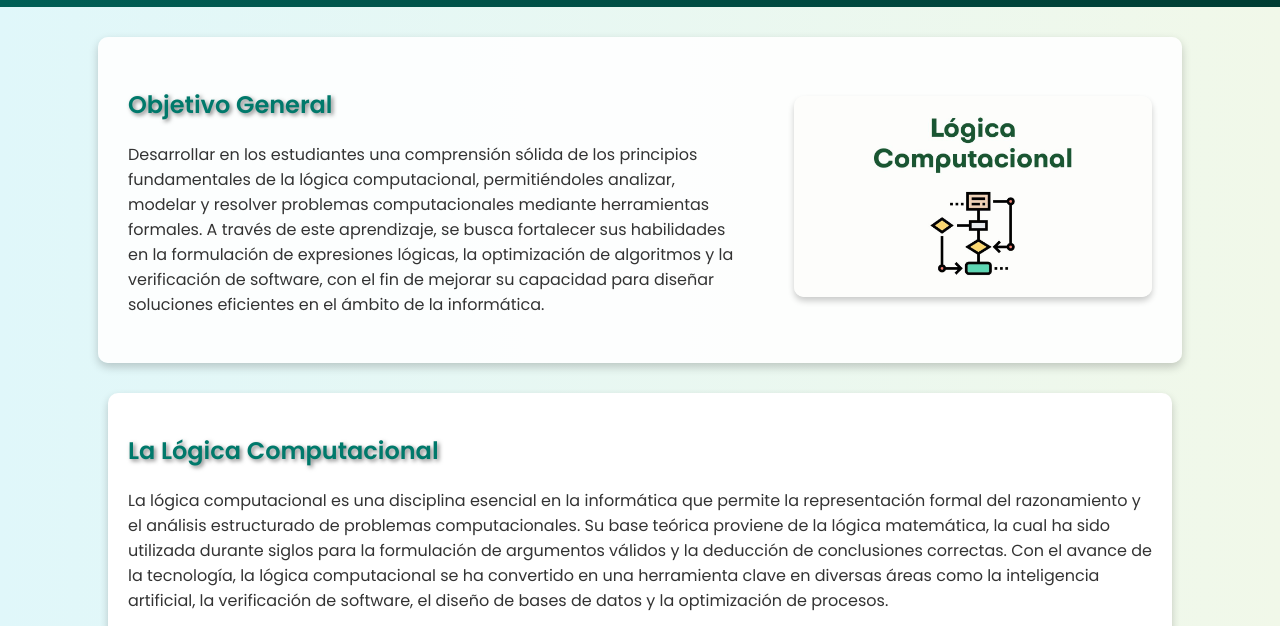
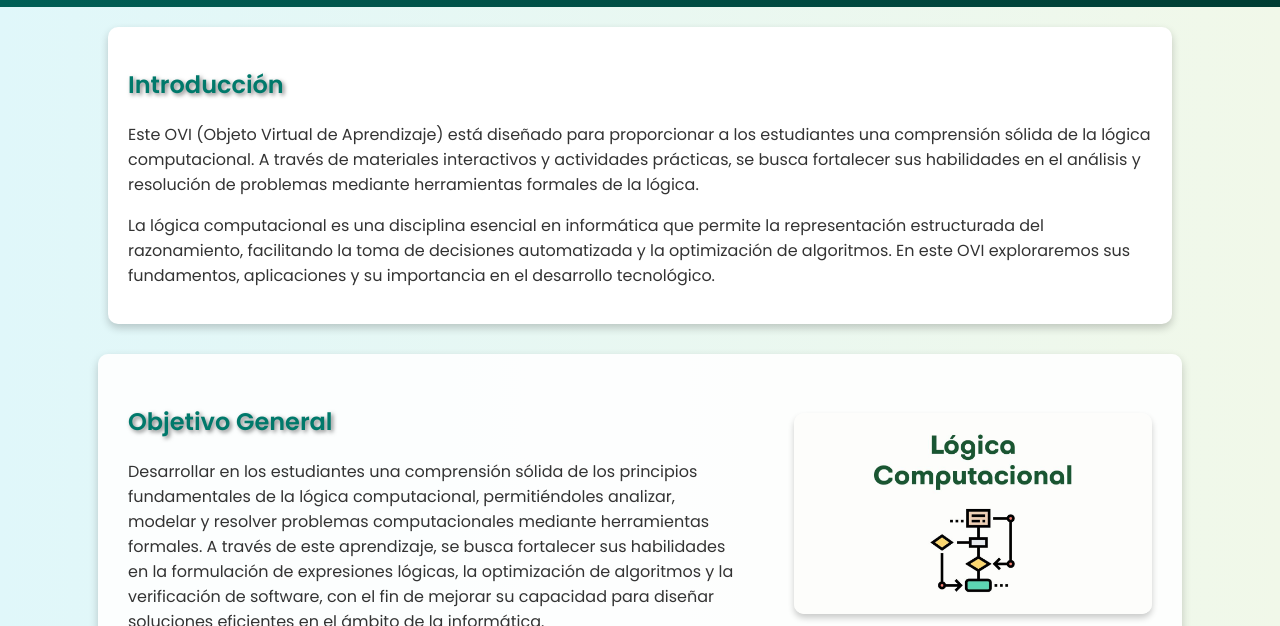
Before and after one commit to bulagenesis/Actividad-Web-1, a plain HTML site: page index.html in a window 1280 px wide. Shown: the part 178-804 px from the top of the page. Drawn offline with Linux system fonts and the light colour scheme.

Commit message:
introducción

```diff
--- a/index.html
+++ b/index.html
@@ -39,6 +39,12 @@
         </nav>
     </header>
     <main>
+        <section class="introduccion">
+            <h2>Introducción</h2>
+            <p>Este OVI (Objeto Virtual de Aprendizaje) está diseñado para proporcionar a los estudiantes una comprensión sólida de la lógica computacional. A través de materiales interactivos y actividades prácticas, se busca fortalecer sus habilidades en el análisis y resolución de problemas mediante herramientas formales de la lógica.</p>
+            <p>La lógica computacional es una disciplina esencial en informática que permite la representación estructurada del razonamiento, facilitando la toma de decisiones automatizada y la optimización de algoritmos. En este OVI exploraremos sus fundamentos, aplicaciones y su importancia en el desarrollo tecnológico.</p>
+        </section>
+
         <section class="objetivo">
             <div class="texto">
                 <h2>Objetivo General</h2>
```
